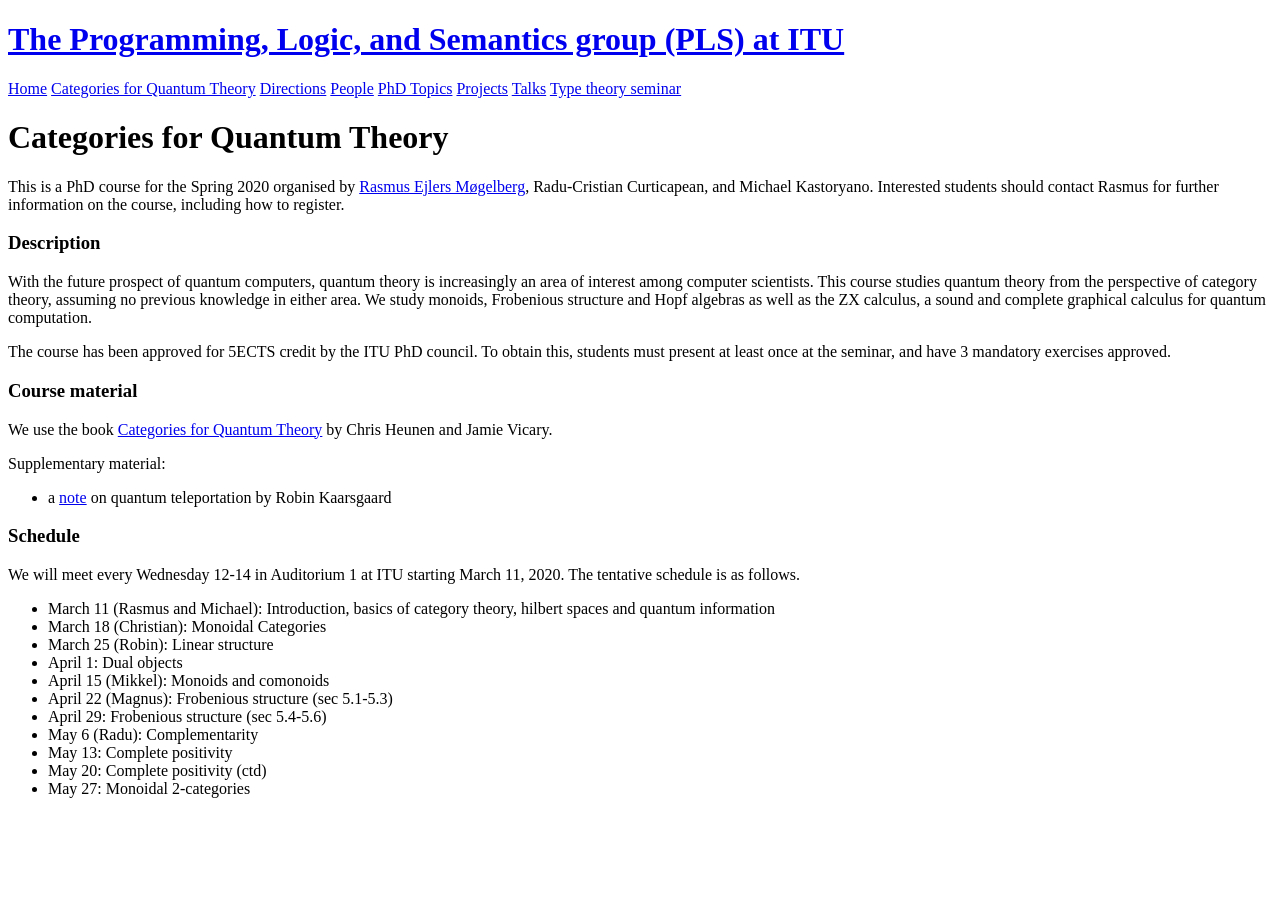
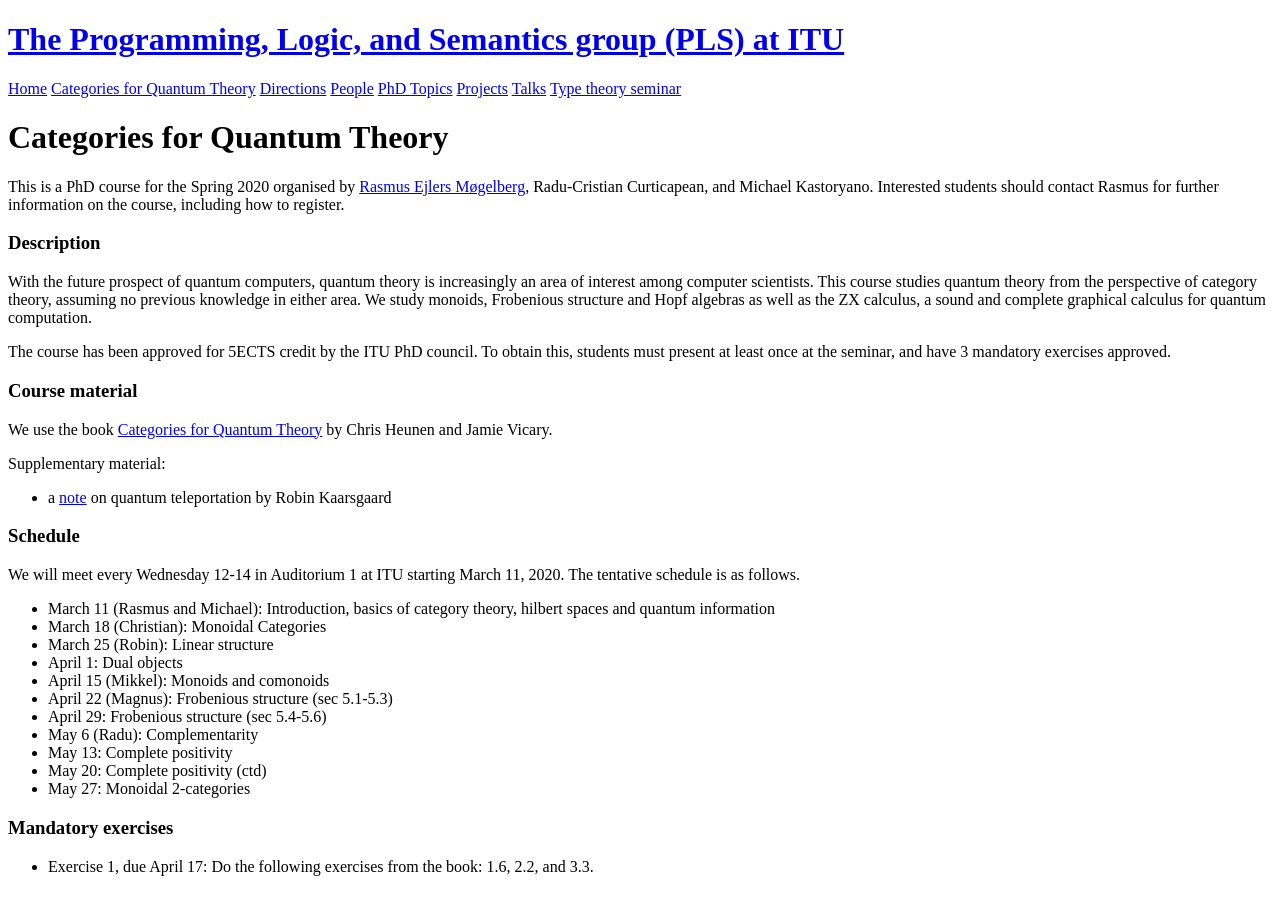
Before and after one commit to rmogelberg/pls.itu.dk, a Jekyll site: the page built from Categories_for_quantum.md, in a window 1280 px wide. Built offline with Jekyll 4.4.1, drawn with Linux system fonts in a browser that asks for light colours.

Commit message:
Cats for quantum exercises

```diff
--- a/Categories_for_quantum.md
+++ b/Categories_for_quantum.md
@@ -32,3 +32,7 @@ We will meet every Wednesday 12-14 in Auditorium 1 at ITU starting March 11, 202
 - May 13: Complete positivity
 - May 20: Complete positivity (ctd)
 - May 27: Monoidal 2-categories
+
+### Mandatory exercises
+
+- Exercise 1, due April 17: Do the following exercises from the book: 1.6, 2.2, and 3.3.
```
